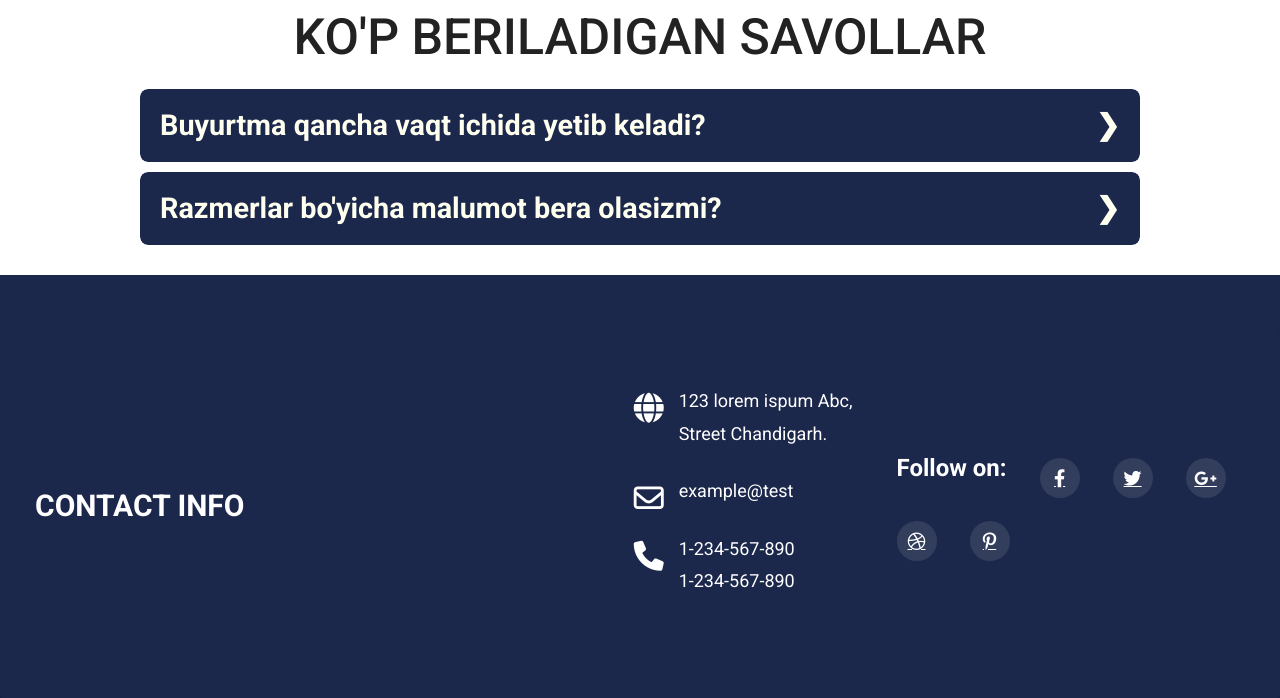
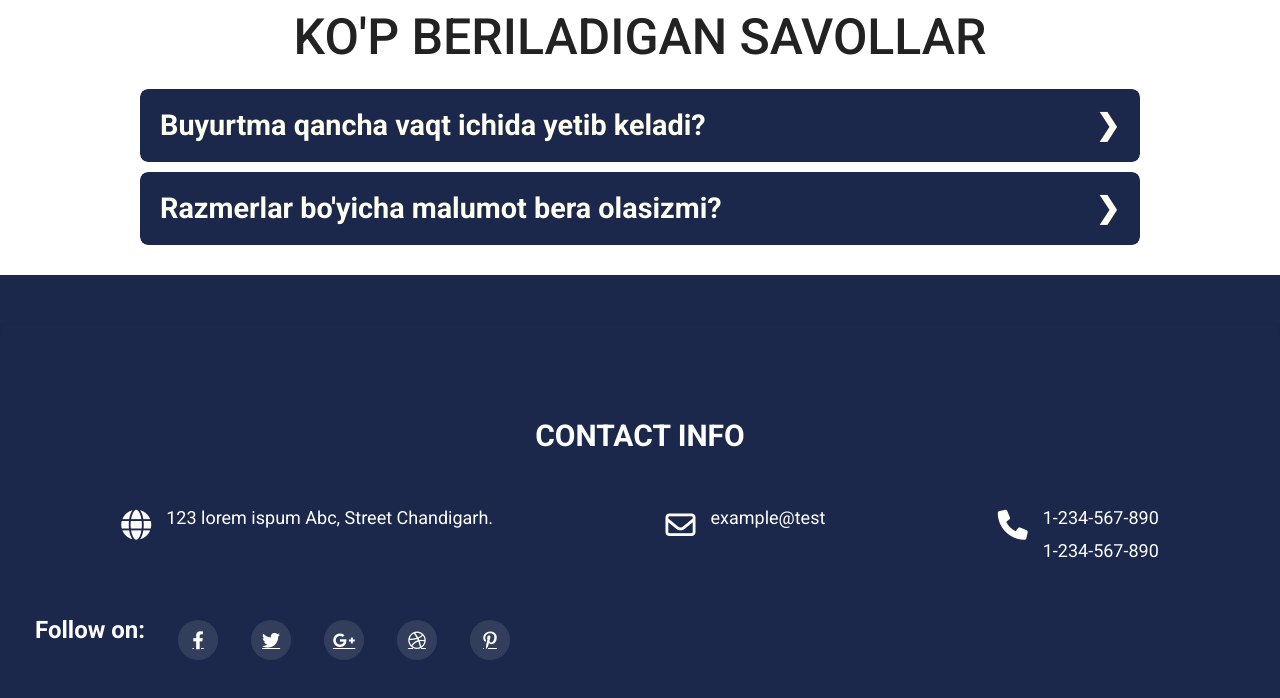
Before and after one commit to AA001KK/Project4, a plain HTML site: page frontend/index.html in a window 1280 px wide. Shown: the part 1934-2632 px from the top of the page. Drawn offline with nearby package versions, Linux system fonts and the light colour scheme.

Commit message:
............

```diff
--- a/frontend/style.css
+++ b/frontend/style.css
@@ -183,18 +183,14 @@ body {
 
 
 
-
 /* footer */
 .inner-column {
-  display: flex;
-  justify-content: center;
-  align-items: center;
-  background: #1c284b;
+  background: #1c284b; /* Tungi ko‘k fon */
   padding: 60px 35px;
   border-radius: 10px;
   box-shadow: 0 4px 8px rgba(0, 0, 0, 0.2);
   color: white;
-  /* text-align: left; */
+  text-align: left;
 }
 
 .inner-column h2 {
@@ -204,20 +200,22 @@ body {
   text-transform: uppercase;
   line-height: 1.4em;
   color: white;
+  display: flex;
+  justify-content: center;
 }
 
 .list-info {
+  display: flex;
   list-style: none;
   padding: 0;
   margin-bottom: 20px;
+  justify-content: space-around;
 }
 
 .list-info li {
   font-size: 18px;
   line-height: 1.8em;
   margin-bottom: 25px;
-  /* display: flex;
-  align-items: center; */
   position: relative;
   color: white;
   padding-left: 45px;
@@ -225,14 +223,13 @@ body {
 
 .list-info li i {
   font-size: 30px;
-  color: white; /* Iko'ni ko‘k rangda qildim */
+  color: white;
   top: 8px;
   left: 0;
   position: absolute;
   margin-right: 15px;
 }
 
-/* Ijtimoiy tarmoq tugmalari */
 .social-icon-four {
   display: flex;
   align-items: center;
```
